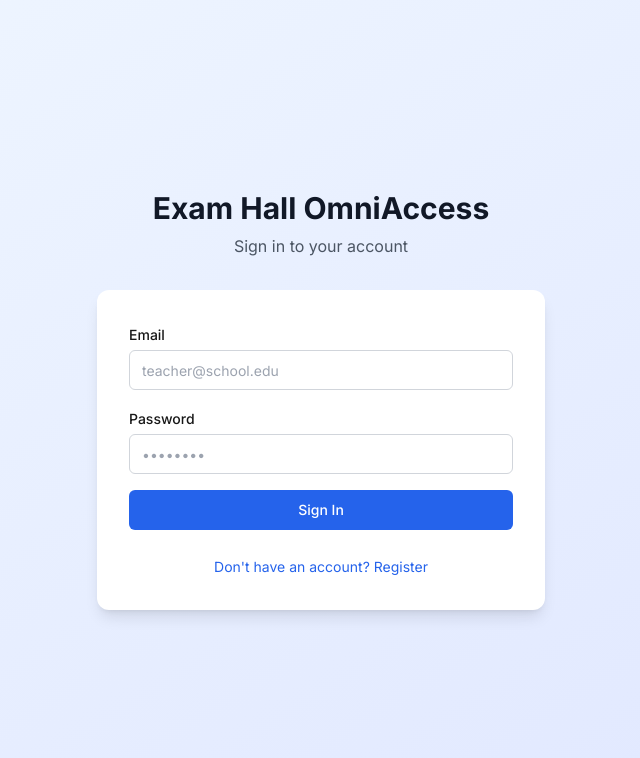
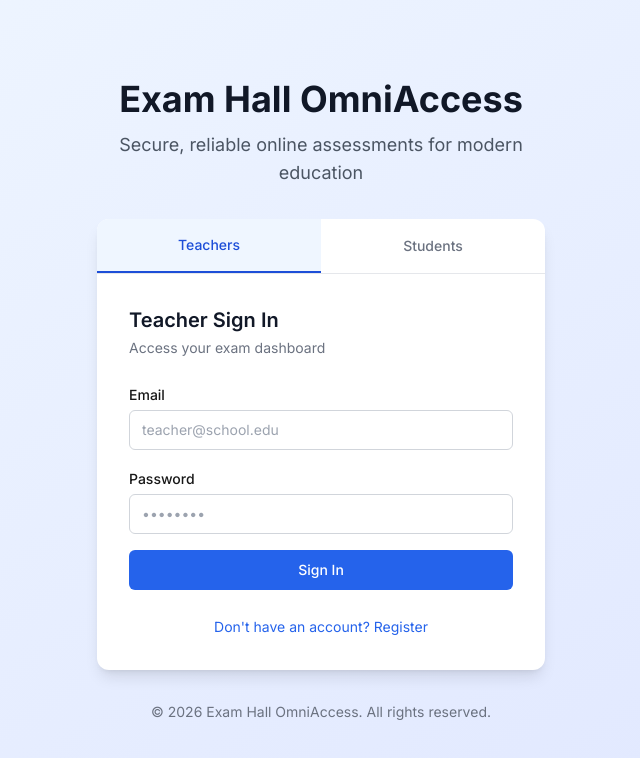
Before and after one commit to thesportsscoop/Exam-Hall-OmniAccess, a Next.js app: page /login in a window 1280 px wide. Shown: the top 758 px of the page, without its empty margins (319-959 px from the left). Built offline with nearby package versions, Linux system fonts and the light colour scheme.

Commit message:
Redesign login page with tabs for teachers and students, remove dev messaging

```diff
--- a/app/login/page.tsx
+++ b/app/login/page.tsx
@@ -4,8 +4,11 @@ import { useState } from 'react';
 import { useRouter } from 'next/navigation';
 import toast from 'react-hot-toast';
 
+type TabType = 'teacher' | 'student';
+
 export default function LoginPage() {
   const router = useRouter();
+  const [activeTab, setActiveTab] = useState<TabType>('teacher');
   const [isRegister, setIsRegister] = useState(false);
   const [loading, setLoading] = useState(false);
   const [formData, setFormData] = useState({
@@ -13,12 +16,14 @@ export default function LoginPage() {
     email: '',
     password: '',
   });
+  const [studentData, setStudentData] = useState({
+    surname: '',
+    firstName: '',
+    className: '',
+    passkey: '',
+  });
 
-  const handleChange = (e: React.ChangeEvent<HTMLInputElement>) => {
-    setFormData({ ...formData, [e.target.name]: e.target.value });
-  };
-
-  const handleSubmit = async (e: React.FormEvent) => {
+  const handleTeacherSubmit = async (e: React.FormEvent) => {
     e.preventDefault();
     setLoading(true);
 
@@ -56,20 +61,106 @@ export default function LoginPage() {
     }
   };
 
+  const handleStudentSubmit = async (e: React.FormEvent) => {
+    e.preventDefault();
+    setLoading(true);
+
+    try {
+      // Validate inputs
+      if (!studentData.surname.trim() || !studentData.firstName.trim() || !studentData.className.trim() || !studentData.passkey.trim()) {
+        toast.error('Please fill in all fields');
+        setLoading(false);
+        return;
+      }
+
+      // Store student data in sessionStorage
+      sessionStorage.setItem('examStudent', JSON.stringify({
+        surname: studentData.surname.trim(),
+        firstName: studentData.firstName.trim(),
+        className: studentData.className.trim(),
+      }));
+
+      // Validate passkey
+      const res = await fetch('/api/exam/join', {
+        method: 'POST',
+        headers: { 'Content-Type': 'application/json' },
+        body: JSON.stringify({ passkey: studentData.passkey.toUpperCase() }),
+      });
+
+      const data = await res.json();
+
+      if (!res.ok) {
+        toast.error(data.error || 'Invalid passkey');
+        return;
+      }
+
+      toast.success('Exam found! Redirecting...');
+
+      // Store exam data and redirect
+      sessionStorage.setItem('examData', JSON.stringify(data.exam));
+      sessionStorage.setItem('examQuestions', JSON.stringify(data.questions));
+
+      setTimeout(() => {
+        router.push(`/exam/${data.exam._id}`);
+      }, 1000);
+    } catch (error) {
+      toast.error('Network error. Please try again.');
+    } finally {
+      setLoading(false);
+    }
+  };
+
   return (
     <div className="min-h-screen bg-gradient-to-br from-blue-50 to-indigo-100 flex items-center justify-center px-4">
       <div className="w-full max-w-md">
+        {/* Header */}
         <div className="text-center mb-8">
-          <h1 className="text-3xl font-bold text-gray-900">
+          <h1 className="text-4xl font-bold text-gray-900 mb-3">
             Exam Hall OmniAccess
           </h1>
-          <p className="text-gray-600 mt-2">
-            {isRegister ? 'Create a teacher account' : 'Sign in to your account'}
+          <p className="text-lg text-gray-600">
+            Secure, reliable online assessments for modern education
           </p>
         </div>
 
-        <div className="bg-white rounded-xl shadow-lg p-8">
-          <form onSubmit={handleSubmit} className="space-y-4">
+        {/* Tab Switcher */}
+        <div className="bg-white rounded-xl shadow-lg overflow-hidden">
+          <div className="flex border-b border-gray-200">
+            <button
+              onClick={() => setActiveTab('teacher')}
+              className={`flex-1 py-4 text-sm font-medium transition-colors ${
+                activeTab === 'teacher'
+                  ? 'bg-blue-50 text-blue-700 border-b-2 border-blue-700'
+                  : 'text-gray-500 hover:text-gray-700'
+              }`}
+            >
+              Teachers
+            </button>
+            <button
+              onClick={() => setActiveTab('student')}
+              className={`flex-1 py-4 text-sm font-medium transition-colors ${
+                activeTab === 'student'
+                  ? 'bg-blue-50 text-blue-700 border-b-2 border-blue-700'
+                  : 'text-gray-500 hover:text-gray-700'
+              }`}
+            >
+              Students
+            </button>
+          </div>
+
+          <div className="p-8">
+            {activeTab === 'teacher' ? (
+              <>
+                <h2 className="text-xl font-semibold text-gray-900 mb-1">
+                  {isRegister ? 'Create Teacher Account' : 'Teacher Sign In'}
+                </h2>
+                <p className="text-sm text-gray-500 mb-6">
+                  {isRegister
+                    ? 'Set up your account to create and manage exams'
+                    : 'Access your exam dashboard'}
+                </p>
+
+                <form onSubmit={handleTeacherSubmit} className="space-y-4">
                   {isRegister && (
                     <div>
                       <label htmlFor="name" className="label">
@@ -83,7 +174,7 @@ export default function LoginPage() {
                         className="input mt-1"
                         placeholder="John Doe"
                         value={formData.name}
-                  onChange={handleChange}
+                        onChange={(e) => setFormData({ ...formData, name: e.target.value })}
                       />
                     </div>
                   )}
@@ -100,7 +191,7 @@ export default function LoginPage() {
                       className="input mt-1"
                       placeholder="teacher@school.edu"
                       value={formData.email}
-                onChange={handleChange}
+                      onChange={(e) => setFormData({ ...formData, email: e.target.value })}
                     />
                   </div>
 
@@ -117,7 +208,7 @@ export default function LoginPage() {
                       className="input mt-1"
                       placeholder="••••••••"
                       value={formData.password}
-                onChange={handleChange}
+                      onChange={(e) => setFormData({ ...formData, password: e.target.value })}
                     />
                   </div>
 
@@ -148,7 +239,97 @@ export default function LoginPage() {
                       : "Don't have an account? Register"}
                   </button>
                 </div>
+              </>
+            ) : (
+              <>
+                <h2 className="text-xl font-semibold text-gray-900 mb-1">
+                  Take an Exam
+                </h2>
+                <p className="text-sm text-gray-500 mb-6">
+                  Enter your exam passkey and details to begin
+                </p>
 
+                <form onSubmit={handleStudentSubmit} className="space-y-4">
+                  <div className="grid grid-cols-2 gap-3">
+                    <div>
+                      <label htmlFor="surname" className="label">
+                        Surname
+                      </label>
+                      <input
+                        id="surname"
+                        type="text"
+                        required
+                        className="input mt-1"
+                        placeholder="Doe"
+                        value={studentData.surname}
+                        onChange={(e) => setStudentData({ ...studentData, surname: e.target.value })}
+                      />
+                    </div>
+                    <div>
+                      <label htmlFor="firstName" className="label">
+                        First Name
+                      </label>
+                      <input
+                        id="firstName"
+                        type="text"
+                        required
+                        className="input mt-1"
+                        placeholder="John"
+                        value={studentData.firstName}
+                        onChange={(e) => setStudentData({ ...studentData, firstName: e.target.value })}
+                      />
+                    </div>
+                  </div>
+
+                  <div>
+                    <label htmlFor="className" className="label">
+                      Class
+                    </label>
+                    <input
+                      id="className"
+                      type="text"
+                      required
+                      className="input mt-1"
+                      placeholder="Form 3A"
+                      value={studentData.className}
+                      onChange={(e) => setStudentData({ ...studentData, className: e.target.value })}
+                    />
+                  </div>
+
+                  <div>
+                    <label htmlFor="passkey" className="label">
+                      Exam Passkey
+                    </label>
+                    <input
+                      id="passkey"
+                      type="text"
+                      required
+                      className="input mt-1"
+                      placeholder="Enter exam passkey"
+                      value={studentData.passkey}
+                      onChange={(e) => setStudentData({ ...studentData, passkey: e.target.value.toUpperCase() })}
+                      maxLength={20}
+                    />
+                  </div>
+
+                  <button
+                    type="submit"
+                    disabled={loading}
+                    className="btn btn-primary w-full"
+                  >
+                    {loading ? 'Loading...' : 'Start Exam'}
+                  </button>
+                </form>
+              </>
+            )}
+          </div>
+        </div>
+
+        {/* Footer */}
+        <div className="text-center mt-8">
+          <p className="text-sm text-gray-500">
+            © {new Date().getFullYear()} Exam Hall OmniAccess. All rights reserved.
+          </p>
         </div>
       </div>
     </div>
--- a/app/page.tsx
+++ b/app/page.tsx
@@ -9,32 +9,11 @@ export default function Home() {
             Exam Hall OmniAccess
           </h1>
           <p className="text-xl text-gray-600 max-w-2xl mx-auto">
-            A secure, zero-cost online assessment platform for educators featuring
-            automated grading and seamless integration.
+            Secure, reliable online assessments for modern education
           </p>
         </div>
 
         <div className="grid md:grid-cols-2 gap-8 max-w-4xl mx-auto">
-          <Link
-            href="/setup"
-            className="card p-8 hover:shadow-lg transition-shadow group"
-          >
-            <div className="flex flex-col items-center text-center">
-              <div className="w-16 h-16 bg-orange-100 rounded-full flex items-center justify-center mb-4 group-hover:bg-orange-200 transition-colors">
-                <svg className="w-8 h-8 text-orange-600" fill="none" stroke="currentColor" viewBox="0 0 24 24">
-                  <path strokeLinecap="round" strokeLinejoin="round" strokeWidth={2} d="M10.325 4.317c.426-1.756 2.924-1.756 3.35 0a1.724 1.724 0 002.573 1.066c1.543-.94 3.31.826 2.37 2.37a1.724 1.724 0 001.065 2.572c1.756.426 1.756 2.924 0 3.35a1.724 1.724 0 00-1.066 2.573c.94 1.543-.826 3.31-2.37 2.37a1.724 1.724 0 00-2.572 1.065c-.426 1.756-2.924 1.756-3.35 0a1.724 1.724 0 00-2.573-1.066c-1.543.94-3.31-.826-2.37-2.37a1.724 1.724 0 00-1.065-2.572c-1.756-.426-1.756-2.924 0-3.35a1.724 1.724 0 001.066-2.573c-.94-1.543.826-3.31 2.37-2.37.996.608 2.296.07 2.572-1.065z" />
-                  <path strokeLinecap="round" strokeLinejoin="round" strokeWidth={2} d="M15 12a3 3 0 11-6 0 3 3 0 016 0z" />
-                </svg>
-              </div>
-              <h2 className="text-2xl font-semibold text-gray-900 mb-2">
-                Setup & Configuration
-              </h2>
-              <p className="text-gray-600">
-                First time? Set up your MongoDB database and create the admin user.
-              </p>
-            </div>
-          </Link>
-
           <Link
             href="/login"
             className="card p-8 hover:shadow-lg transition-shadow group"
@@ -94,19 +73,6 @@ export default function Home() {
           </Link>
         </div>
 
-        <div className="mt-16 text-center">
-          <div className="inline-flex items-center gap-2 text-sm text-gray-500">
-            <svg className="w-4 h-4" fill="none" stroke="currentColor" viewBox="0 0 24 24">
-              <path
-                strokeLinecap="round"
-                strokeLinejoin="round"
-                strokeWidth={2}
-                d="M12 15v2m-6 4h12a2 2 0 002-2v-6a2 2 0 00-2-2H6a2 2 0 00-2 2v6a2 2 0 002 2zm10-10V7a4 4 0 00-8 0v4h8z"
-              />
-            </svg>
-            Secure &bull; Zero-Cost &bull; Automated Grading
-          </div>
-        </div>
       </div>
     </main>
   );
```
Lines whose indentation alone changed are shown as unchanged.
